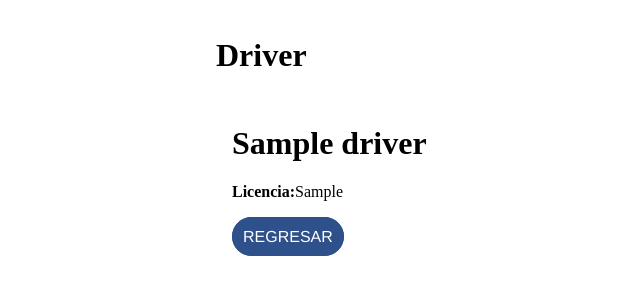
After one commit to PyarmandoCode/Curso_Full_Stack_Front_Pro, a Django app: page /1/ in a window 1280 px wide. The commit adds this page. Shown: the top 300 px of the page, without its empty margins (184-824 px from the left). Run offline with Django 3.2, Linux system fonts and the light colour scheme; tables that the repository leaves empty hold one stand-in row (values such as "Sample post"); some libraries are stand-ins or nearby versions.

Commit message:
Dia2 Full Stack

```diff
--- a/Front_End_Dgango2/app_mydriver/cars/static/css/styles.css
+++ b/Front_End_Dgango2/app_mydriver/cars/static/css/styles.css
@@ -0,0 +1,10 @@
+.boton {
+    border: 1px solid #2e518b;
+    padding: 10px;
+    background-color: #2e518b;
+    color: #ffffff;
+    text-decoration: none;
+    text-transform: uppercase;
+    font-family: 'Helvetica' ,sans-serif;
+    border-radius: 50px;
+}
--- a/Front_End_Dgango2/app_mydriver/cars/templates/base.html
+++ b/Front_End_Dgango2/app_mydriver/cars/templates/base.html
@@ -1,3 +1,4 @@
+{% load static %}
 <!doctype html>
 <html>
     <head>
@@ -5,6 +6,7 @@
         <meta name="viewport" content="width=device-width, initial-scale=1">
         <title>Cars</title>
         <link rel="stylesheet" href="https://unpkg.com/tachyons@4.10.0/css/tachyons.min.css" />
+        <link rel="stylesheet" href="{% static 'css/styles.css' %}">
 
         <body>
             {% block page_content %}{% endblock %}
--- /dev/null
+++ b/Front_End_Dgango2/app_mydriver/cars/templates/driver.html
@@ -0,0 +1,17 @@
+{% extends "base.html" %}
+{% block page_content %}
+   <div class="mw6 center pa3 san-serif" >
+    {% if d %}
+        <h1>Driver</h1>
+            <div class="pa2 mb3 striped--near-white">
+                <div class="pl2">
+                    <h1>{{d.name}}</h1>
+                    <p class="mb2"><b>Licencia:</b>{{d.license}}</p></br>
+                    <a class="boton" href="{% url 'index' %}">Regresar</a>
+                </div>
+            </div>
+    {% else %}
+        <h1>No Existe Por Ahora Driver</h1>
+    {% endif %}
+   </div>
+{% endblock %}
--- a/Front_End_Dgango2/app_mydriver/cars/urls.py
+++ b/Front_End_Dgango2/app_mydriver/cars/urls.py
@@ -1,6 +1,7 @@
 from django.urls import path
-from .views import index
+from .views import index,driver_car
 
 urlpatterns = [
     path('',index,name="index"),
+    path('<int:pk>/',driver_car,name="driver"),
 ]
--- a/Front_End_Dgango2/app_mydriver/cars/views.py
+++ b/Front_End_Dgango2/app_mydriver/cars/views.py
@@ -8,3 +8,14 @@ def index(request):
     }
     template_name="index.html"
     return render(request,template_name,context)
+
+def driver_car(request,pk):
+    try:
+        driver=Driver.objects.get(pk=pk)
+    except Driver.DoesNotExist:
+        driver=None
+    context = {
+        "d":driver
+    }
+    template_name="driver.html"
+    return render(request,template_name,context)
```
Also changed, not shown: Front_End_Dgango2/app_mydriver/cars/templates/index.html (+7 -3 lines), Front_End_Dgango2/app_mydriver/cars/static/prueba.css (added).
